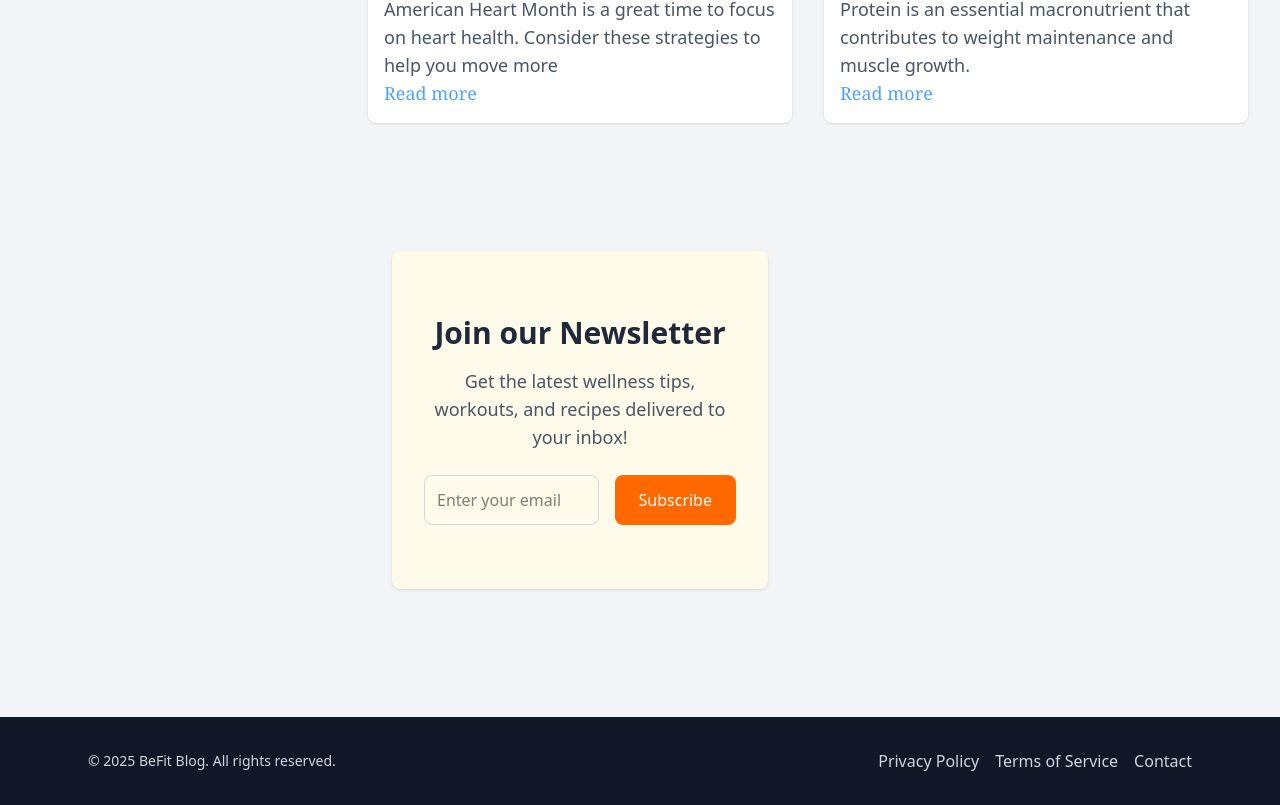
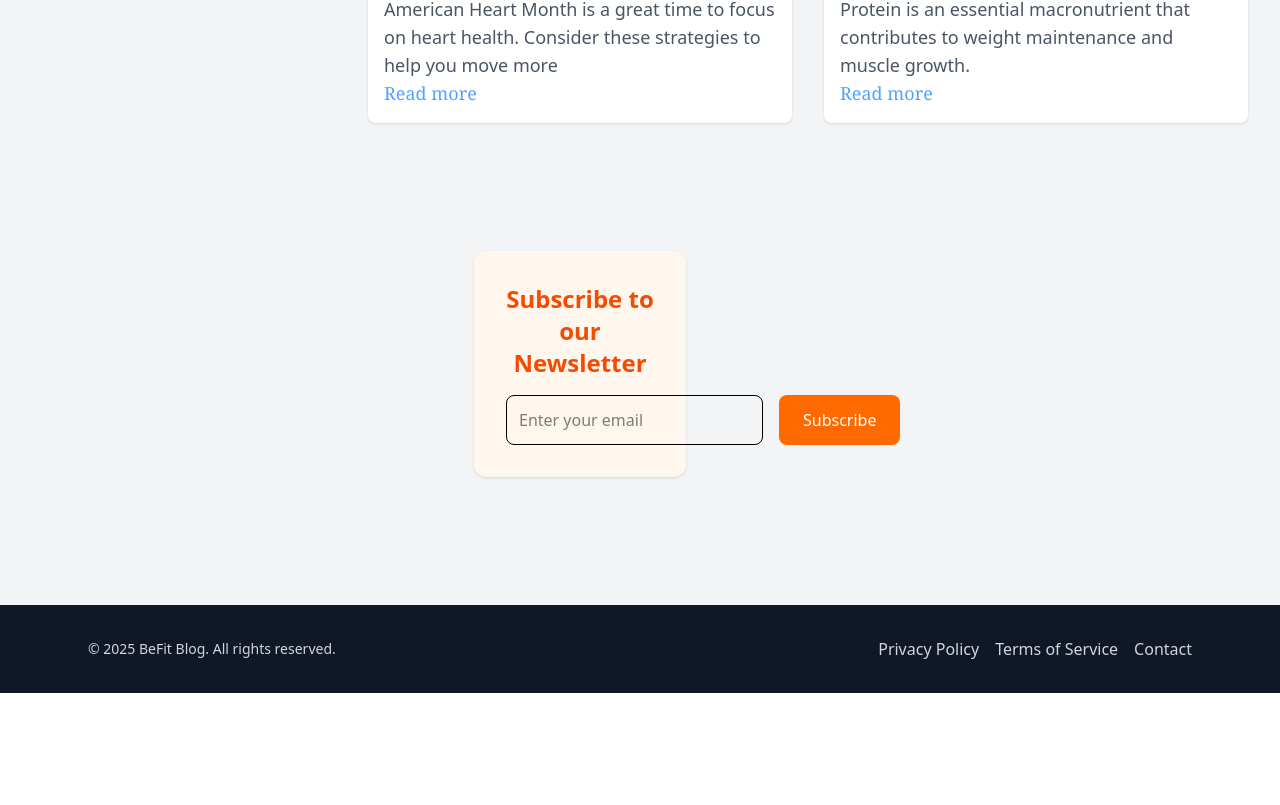
Before and after one commit to Atilola-code/blog-post-viewer, a Next.js app: page / in a window 1280 px wide. Shown: the part 3355-4160 px from the top of the page. After the commit the page ends 4048 px from the top, so only its background shows below. Built offline with nearby package versions, Linux system fonts and the light colour scheme.

Commit message:
fix: deployment error

```diff
--- a/src/app/component/NewsletterSignUp.tsx
+++ b/src/app/component/NewsletterSignUp.tsx
@@ -1,29 +1,26 @@
 "use client";
-
 import { useState } from "react";
 
-const NewsletterSignup: React.FC = () => {
+export default function NewsletterSignup() {
   const [email, setEmail] = useState("");
 
-  const handleSubscribe = (e: React.FormEvent) => {
+  const handleSubmit = (e: React.FormEvent) => {
     e.preventDefault();
-    if (!email) return;
-    alert(`Subscribed with: ${email}`);
+    console.log("Subscribed:", email);
     setEmail("");
   };
 
   return (
-    <div className="w-full px-6">
-        <div className="bg-amber-50 py-16 px-8 text-center rounded-lg shadow mt-16 max-w-screen-xl mx-auto">
-      <h2 className="text-3xl font-bold mb-4 text-gray-800">Join our Newsletter</h2>
-      <p className="text-gray-600 mb-6 text-lg">Get the latest wellness tips, workouts, and recipes delivered to your inbox!</p>
-      <form onSubmit={handleSubscribe} className="flex flex-col sm:flex-row justify-center gap-4 max-w-lg mx-auto">
+    <div className="w-full md:w-1/2 mx-auto bg-orange-50 rounded-xl p-8 shadow mt-16">
+      <h2 className="text-2xl font-bold text-center mb-4 text-orange-600">Subscribe to our Newsletter</h2>
+      <form onSubmit={handleSubmit} className="flex flex-col md:flex-row gap-4">
         <input
           type="email"
           value={email}
           onChange={(e) => setEmail(e.target.value)}
           placeholder="Enter your email"
-          className="p-3 rounded-lg border border-gray-300 w-full focus:outline-none focus:ring-2 focus:ring-orange-400"
+          className="flex-1 p-3 border rounded-lg focus:outline-none focus:ring-2 focus:ring-orange-400"
+          required
         />
         <button
           type="submit"
@@ -32,9 +29,6 @@ const NewsletterSignup: React.FC = () => {
           Subscribe
         </button>
       </form>
-        </div>
     </div>
   );
-};
-
-export default NewsletterSignup
+}
```
